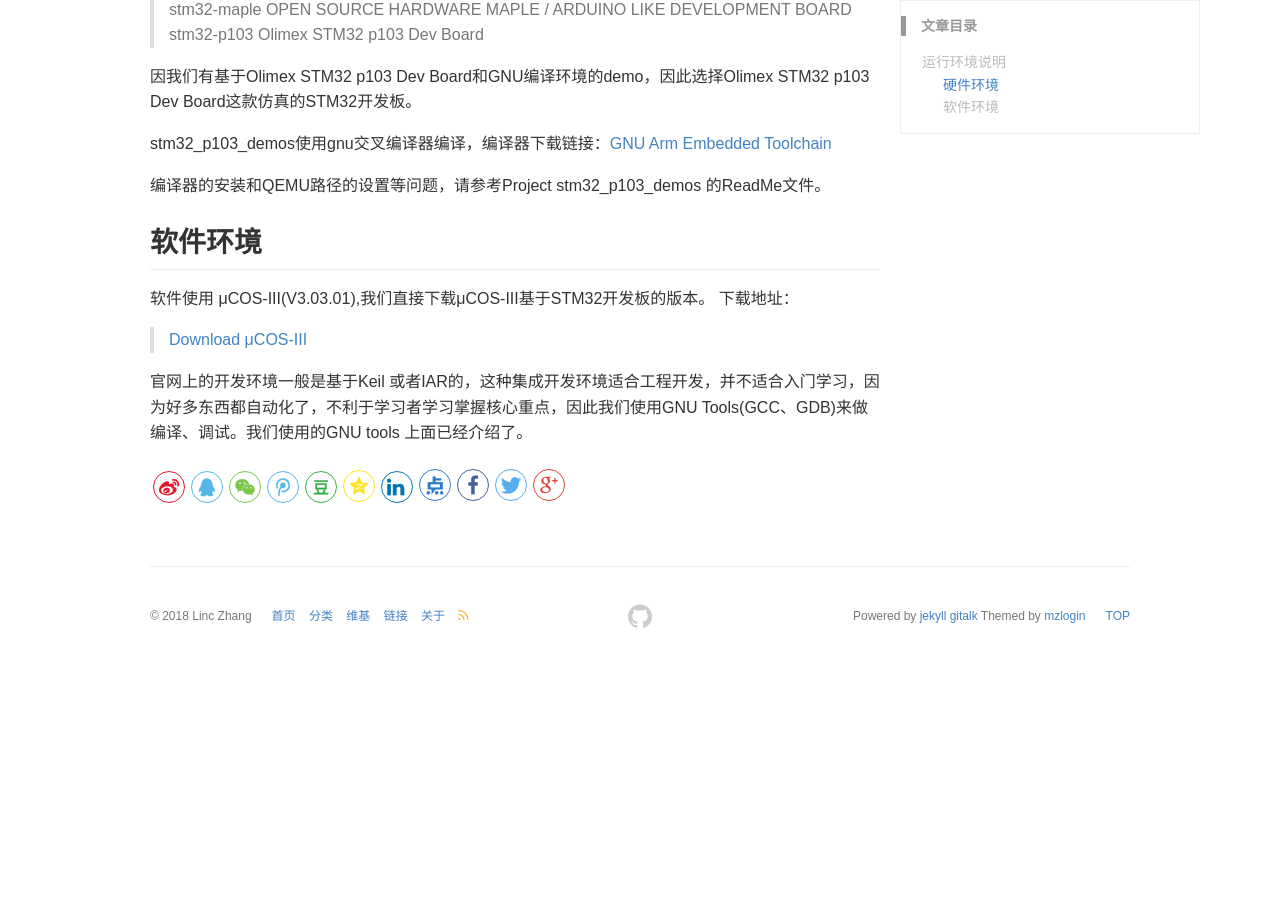
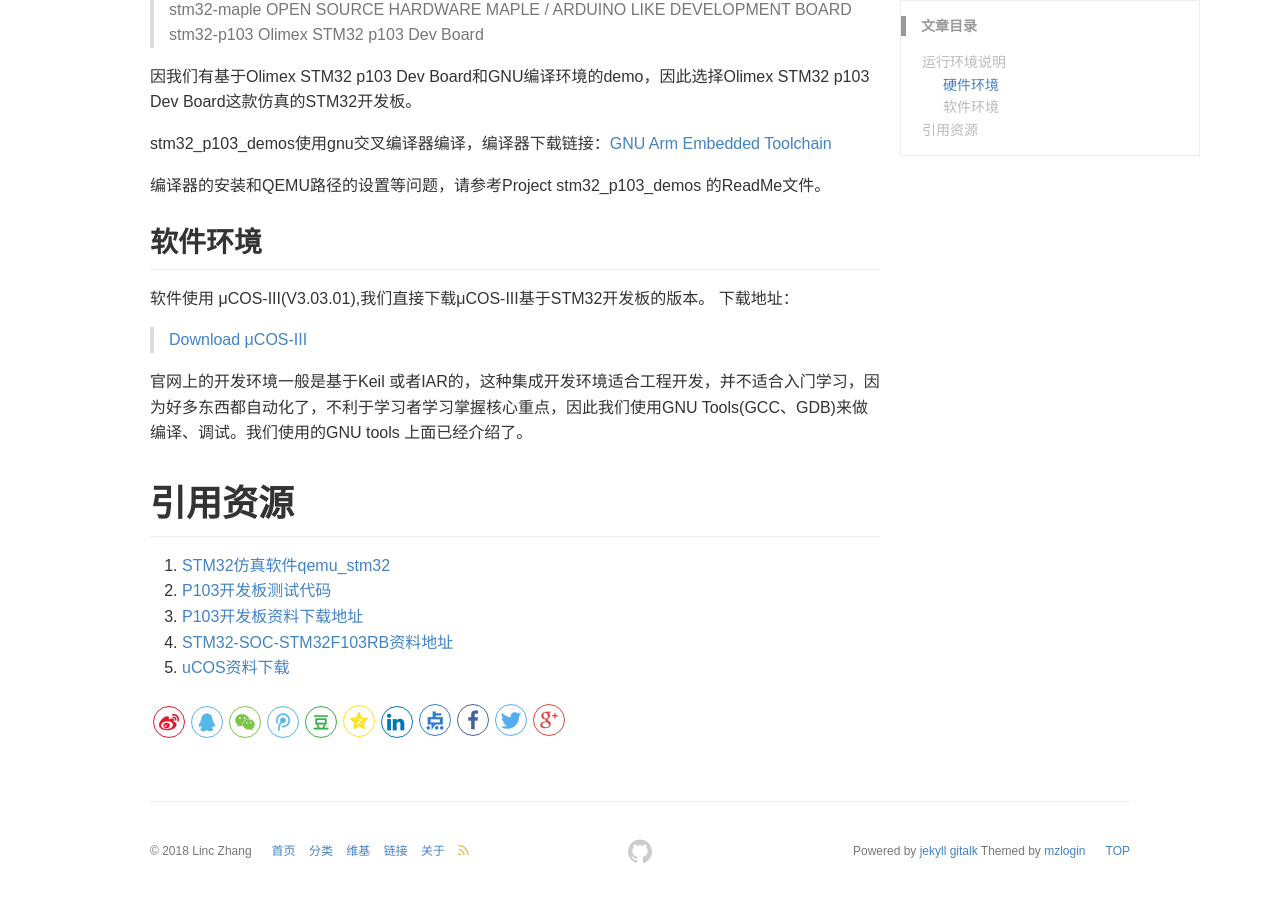
Before and after one commit to zhanglianpin/zhanglianpin.github.io, a Jekyll site: the page built from _posts/2018-04-11-RTOS-dev-env.md, in a window 1280 px wide and 900 px high, scrolled down 3300 px. Built offline with Jekyll 4.4.1, drawn with Linux system fonts in a browser that asks for light colours; comment, search, counter and statistics services are not loaded; before the commit the page ends 3965 px from its top, so only the background shows below that.

Commit message:
Modify 2018-04-11-RTOS-dev-env.md
1,Add resources.

```diff
--- a/_posts/2018-04-11-RTOS-running-env-and-μCOS-version.md
+++ b/_posts/2018-04-11-RTOS-dev-env.md
@@ -166,3 +166,11 @@ stm32_p103_demos使用gnu交叉编译器编译，编译器下载链接：[GNU Ar
 > [Download μCOS-III](https://www.micrium.com/downloadcenter/)
 
 官网上的开发环境一般是基于Keil 或者IAR的，这种集成开发环境适合工程开发，并不适合入门学习，因为好多东西都自动化了，不利于学习者学习掌握核心重点，因此我们使用GNU Tools(GCC、GDB)来做编译、调试。我们使用的GNU tools 上面已经介绍了。
+
+# 引用资源
+
+1. [STM32仿真软件qemu_stm32](https://github.com/zhanglianpin/qemu_stm32)
+2. [P103开发板测试代码](https://github.com/zhanglianpin/stm32_p103_demos)
+3. [P103开发板资料下载地址](https://www.olimex.com/Products/ARM/ST/STM32-P103/)
+4. [STM32-SOC-STM32F103RB资料地址](http://www.st.com/en/microcontrollers/stm32f103rb.html)
+5. [uCOS资料下载](https://www.micrium.com/)
```
